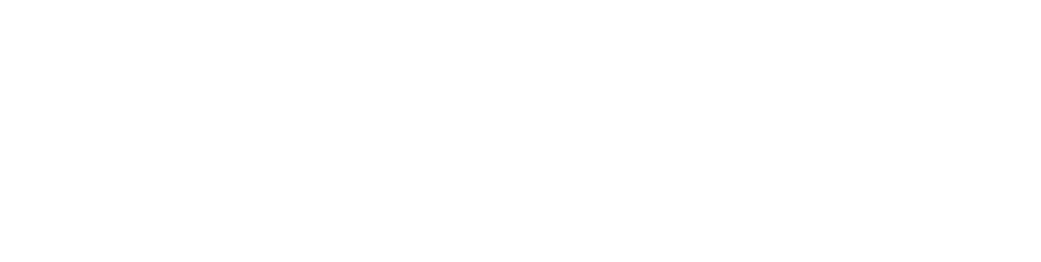
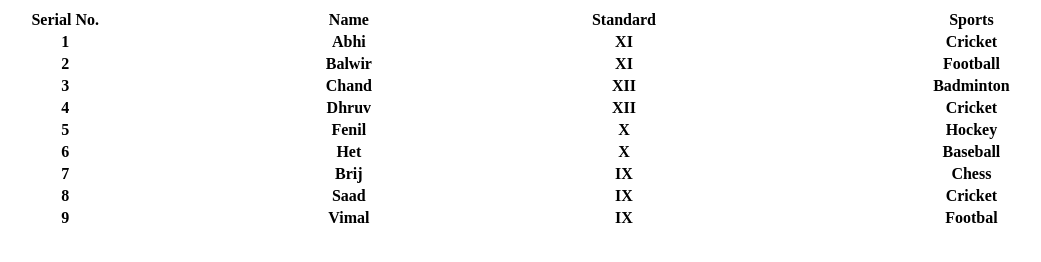
Before and after one commit to sachindhadwal12/CTS-batch-8, a plain HTML site: page About.html in a window 1280 px wide. Shown: the whole page, without its empty margins (111-1152 px from the left). Drawn offline with Linux system fonts and the light colour scheme.

Commit message:
Added the table in About page

```diff
--- a/About.html
+++ b/About.html
@@ -8,6 +8,69 @@
 </head>
 
 <body>
+    <table style="width:100%">
+        <tr>
+            <th> Serial No.</th>
+            <th>Name</th>
+            <th>Standard</th>
+            <th>Sports</th>
+        </tr>
+        <tr>
+            <th> 1</th>
+            <th>Abhi</th>
+            <th>XI</th>
+            <th>Cricket</th>
+        </tr>
+        <tr>
+            <th> 2</th>
+            <th>Balwir</th>
+            <th>XI</th>
+            <th>Football</th>
+        </tr>
+        <tr>
+            <th> 3</th>
+            <th>Chand</th>
+            <th>XII</th>
+            <th>Badminton</th>
+        </tr>
+        <tr>
+            <th> 4</th>
+            <th>Dhruv</th>
+            <th>XII</th>
+            <th>Cricket</th>
+        </tr>
+        <tr>
+            <th> 5</th>
+            <th>Fenil</th>
+            <th>X</th>
+            <th>Hockey</th>
+        </tr>
+        <tr>
+            <th> 6</th>
+            <th>Het</th>
+            <th>X</th>
+            <th>Baseball</th>
+        </tr>
+        <tr>
+            <th> 7</th>
+            <th>Brij</th>
+            <th>IX</th>
+            <th>Chess</th>
+        </tr>
+        <tr>
+            <th> 8</th>
+            <th>Saad</th>
+            <th>IX</th>
+            <th>Cricket</th>
+        </tr>
+        <tr>
+            <th> 9</th>
+            <th>Vimal</th>
+            <th>IX</th>
+            <th>Footbal</th>
+        </tr>
+
+    </table>
 
 </body>
 
```
